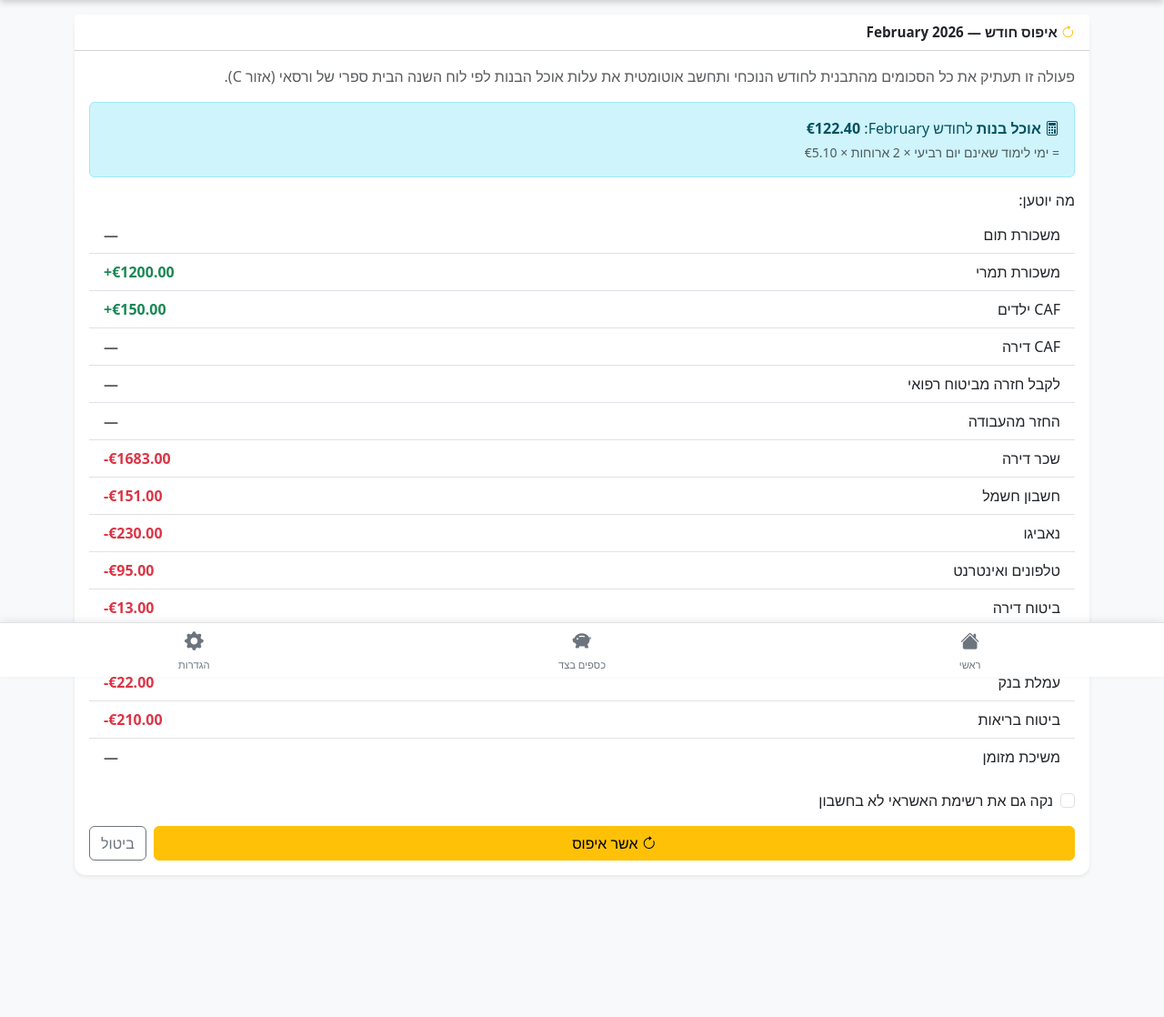
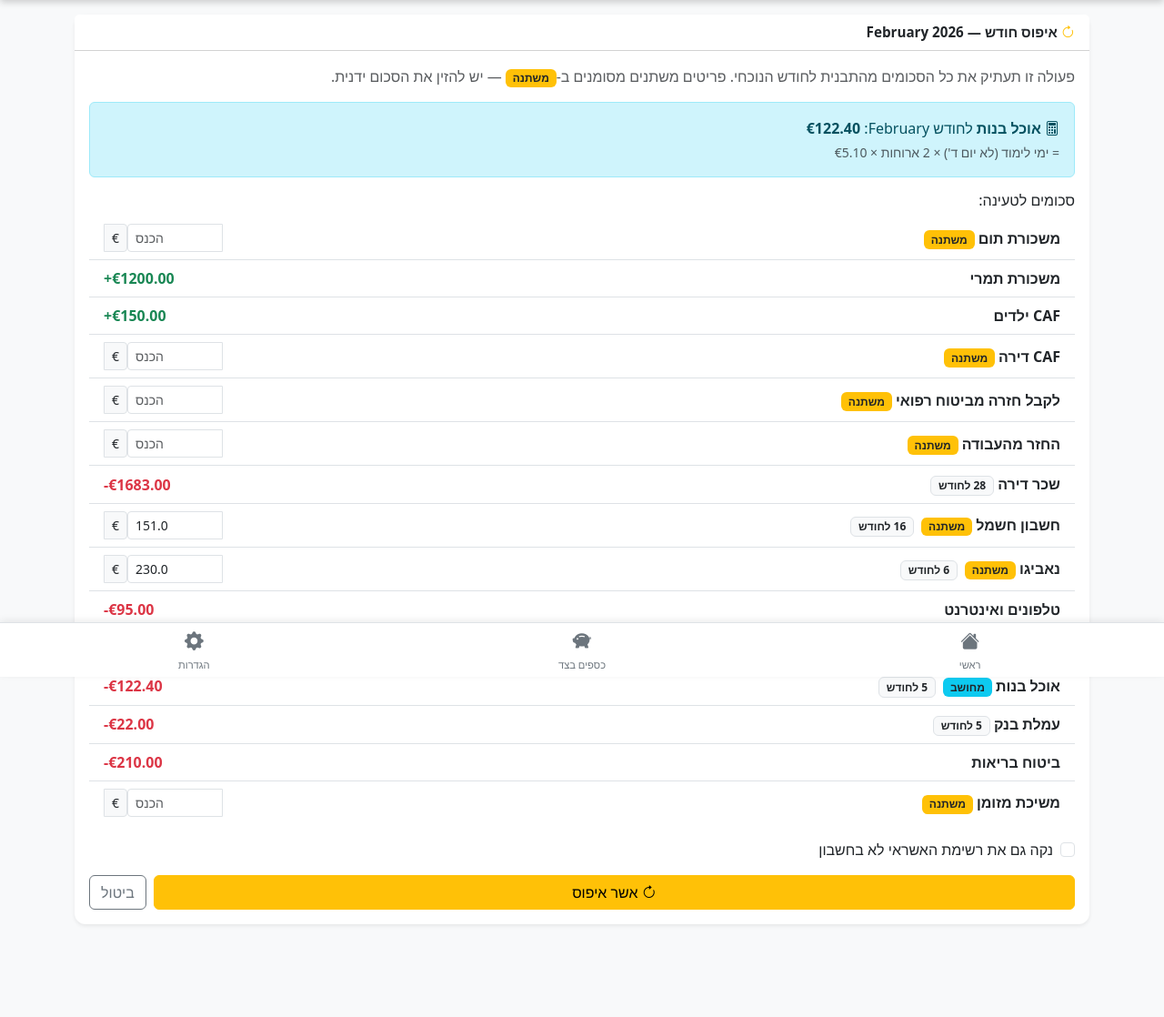
Before and after one commit to TomShalmony/budget-app, a Flask app: page /month-reset in a window 1280 px wide. Shown: the part 56-1174 px from the top of the page at 91% size. Before the commit the page ends 1019 px from the top, so only its background shows below. Run offline with Flask 3, Linux system fonts and the light colour scheme; data comes from the database, SQL or seed files in the repository.

Commit message:
5 improvements: Hebrew-only formula, savings_ignore on dashboard, reset freeze, variable items, inline amount editing
- Girls' money removed from formula (included in savings_ignore)
- בעו"ש לא להתייחס added to main dashboard quick-update
- At-reset freeze: shows start-of-month value + delta next to current
- Variable items (נביגו etc): editable amount input shown during month reset
- is_variable flag per template item, configurable in settings
- Inline amount edit on every non-cleared expense/income row (for partial charges)
- Amount edit forms subtly faded until hovered/focused

Co-Authored-By: Claude Sonnet 4.6 <noreply@anthropic.com>

```diff
--- a/app.py
+++ b/app.py
@@ -10,28 +10,28 @@ DATABASE = os.environ.get('DATABASE_PATH', 'budget.db')
 
 # ---------------------------------------------------------------------------
 # Template — mirrors Column C of the Excel sheet "מתגלגל"
+# is_variable=1 → amount is entered manually at each month reset
 # ---------------------------------------------------------------------------
 EXPENSE_TEMPLATE = [
     # הכנסות
-    dict(name='משכורת תום',               name_en="Tom's salary",               amount=None,   debit_day=None, is_income=1, sort_order=1),
-    dict(name='משכורת תמרי',              name_en="Tamari's salary",             amount=1200.0, debit_day=None, is_income=1, sort_order=2),
-    dict(name='CAF ילדים',                name_en='CAF children',                amount=150.0,  debit_day=None, is_income=1, sort_order=3),
-    dict(name='CAF דירה',                 name_en='CAF housing',                 amount=None,   debit_day=None, is_income=1, sort_order=4),
-    dict(name='לקבל חזרה מביטוח רפואי',  name_en='Medical insurance refund',    amount=None,   debit_day=None, is_income=1, sort_order=5),
-    dict(name='החזר מהעבודה',             name_en='Work reimbursement',          amount=None,   debit_day=None, is_income=1, sort_order=6),
+    dict(name='משכורת תום',               name_en="Tom's salary",               amount=None,   debit_day=None, is_income=1, is_variable=1, sort_order=1),
+    dict(name='משכורת תמרי',              name_en="Tamari's salary",             amount=1200.0, debit_day=None, is_income=1, is_variable=0, sort_order=2),
+    dict(name='CAF ילדים',                name_en='CAF children',                amount=150.0,  debit_day=None, is_income=1, is_variable=0, sort_order=3),
+    dict(name='CAF דירה',                 name_en='CAF housing',                 amount=None,   debit_day=None, is_income=1, is_variable=1, sort_order=4),
+    dict(name='לקבל חזרה מביטוח רפואי',  name_en='Medical insurance refund',    amount=None,   debit_day=None, is_income=1, is_variable=1, sort_order=5),
+    dict(name='החזר מהעבודה',             name_en='Work reimbursement',          amount=None,   debit_day=None, is_income=1, is_variable=1, sort_order=6),
     # הוצאות
-    dict(name='שכר דירה',                 name_en='Rent',                        amount=1683.0, debit_day=28,   is_income=0, sort_order=7),
-    dict(name='חשבון חשמל',              name_en='EDF',                         amount=151.0,  debit_day=16,   is_income=0, sort_order=8),
-    dict(name='נאביגו',                   name_en='Navigo',                      amount=230.0,  debit_day=6,    is_income=0, sort_order=9),
-    dict(name='טלפונים ואינטרנט',         name_en='Phones & internet',           amount=95.0,   debit_day=None, is_income=0, sort_order=10),
-    dict(name='ביטוח דירה',              name_en='Home insurance',              amount=13.0,   debit_day=19,   is_income=0, sort_order=11),
-    dict(name='אוכל בנות',               name_en="Girls' school food",          amount=None,   debit_day=5,    is_income=0, sort_order=12),
-    dict(name='עמלת בנק',                name_en='Bank fee',                    amount=22.0,   debit_day=5,    is_income=0, sort_order=13),
-    dict(name='ביטוח בריאות',            name_en='Mutuelle',                    amount=210.0,  debit_day=None, is_income=0, sort_order=14),
-    dict(name='משיכת מזומן',             name_en='Cash withdrawal',             amount=None,   debit_day=None, is_income=0, sort_order=15),
+    dict(name='שכר דירה',                 name_en='Rent',                        amount=1683.0, debit_day=28,   is_income=0, is_variable=0, sort_order=7),
+    dict(name='חשבון חשמל',              name_en='EDF',                         amount=151.0,  debit_day=16,   is_income=0, is_variable=1, sort_order=8),
+    dict(name='נאביגו',                   name_en='Navigo',                      amount=230.0,  debit_day=6,    is_income=0, is_variable=1, sort_order=9),
+    dict(name='טלפונים ואינטרנט',         name_en='Phones & internet',           amount=95.0,   debit_day=None, is_income=0, is_variable=0, sort_order=10),
+    dict(name='ביטוח דירה',              name_en='Home insurance',              amount=13.0,   debit_day=19,   is_income=0, is_variable=0, sort_order=11),
+    dict(name='אוכל בנות',               name_en="Girls' school food",          amount=None,   debit_day=5,    is_income=0, is_variable=0, sort_order=12),
+    dict(name='עמלת בנק',                name_en='Bank fee',                    amount=22.0,   debit_day=5,    is_income=0, is_variable=0, sort_order=13),
+    dict(name='ביטוח בריאות',            name_en='Mutuelle',                    amount=210.0,  debit_day=None, is_income=0, is_variable=0, sort_order=14),
+    dict(name='משיכת מזומן',             name_en='Cash withdrawal',             amount=None,   debit_day=None, is_income=0, is_variable=1, sort_order=15),
 ]
 
-# Default savings items — mirrors sheet "כספים בצד"
 SAVINGS_ITEMS = [
     dict(name='בתוך העו"ש', amount=8700.0,  sort_order=1),
     dict(name='פק"מ א',     amount=11728.0, sort_order=2),
@@ -59,13 +59,14 @@ def init_db():
     )''')
 
     c.execute('''CREATE TABLE IF NOT EXISTS expense_template (
-        id         INTEGER PRIMARY KEY AUTOINCREMENT,
-        name       TEXT NOT NULL,
-        name_en    TEXT,
-        amount     REAL,
-        debit_day  INTEGER,
-        is_income  INTEGER DEFAULT 0,
-        sort_order INTEGER DEFAULT 0
+        id          INTEGER PRIMARY KEY AUTOINCREMENT,
+        name        TEXT NOT NULL,
+        name_en     TEXT,
+        amount      REAL,
+        debit_day   INTEGER,
+        is_income   INTEGER DEFAULT 0,
+        is_variable INTEGER DEFAULT 0,
+        sort_order  INTEGER DEFAULT 0
     )''')
 
     c.execute('''CREATE TABLE IF NOT EXISTS current_expenses (
@@ -76,6 +77,7 @@ def init_db():
         amount      REAL,
         debit_day   INTEGER,
         is_income   INTEGER DEFAULT 0,
+        is_variable INTEGER DEFAULT 0,
         is_cleared  INTEGER DEFAULT 0,
         sort_order  INTEGER DEFAULT 0
     )''')
@@ -87,7 +89,6 @@ def init_db():
         created_at TIMESTAMP DEFAULT CURRENT_TIMESTAMP
     )''')
 
-    # כספים בצד — separate savings tracking
     c.execute('''CREATE TABLE IF NOT EXISTS savings (
         id         INTEGER PRIMARY KEY AUTOINCREMENT,
         name       TEXT NOT NULL,
@@ -99,29 +100,37 @@ def init_db():
     for key, value in [
         ('balance', 0.0),
         ('future', 0.0),
-        ('savings_ignore', 8700.0),   # B32 — בעו"ש לא להתייחס (synced with savings table)
-        ('girls_shachar', 500.0),     # B33 partial — שחר
-        ('girls_yaara', 500.0),       # B33 partial — יערה
+        ('savings_ignore', 8700.0),
+        ('savings_ignore_at_reset', 8700.0),  # frozen value from last reset
+        ('girls_shachar', 500.0),
+        ('girls_yaara', 500.0),
     ]:
         c.execute("INSERT OR IGNORE INTO settings (key, value) VALUES (?, ?)", (key, value))
 
-    # Expense template
     if c.execute("SELECT COUNT(*) FROM expense_template").fetchone()[0] == 0:
         for item in EXPENSE_TEMPLATE:
             c.execute(
-                "INSERT INTO expense_template (name, name_en, amount, debit_day, is_income, sort_order) "
-                "VALUES (?, ?, ?, ?, ?, ?)",
-                (item['name'], item['name_en'], item['amount'],
-                 item['debit_day'], item['is_income'], item['sort_order'])
+                "INSERT INTO expense_template "
+                "(name, name_en, amount, debit_day, is_income, is_variable, sort_order) "
+                "VALUES (?, ?, ?, ?, ?, ?, ?)",
+                (item['name'], item['name_en'], item['amount'], item['debit_day'],
+                 item['is_income'], item['is_variable'], item['sort_order'])
             )
 
-    # Savings
     if c.execute("SELECT COUNT(*) FROM savings").fetchone()[0] == 0:
         for item in SAVINGS_ITEMS:
-            c.execute(
-                "INSERT INTO savings (name, amount, sort_order) VALUES (?, ?, ?)",
-                (item['name'], item['amount'], item['sort_order'])
-            )
+            c.execute("INSERT INTO savings (name, amount, sort_order) VALUES (?, ?, ?)",
+                      (item['name'], item['amount'], item['sort_order']))
+
+    # Migration: add is_variable column if it doesn't exist yet
+    try:
+        c.execute("ALTER TABLE expense_template ADD COLUMN is_variable INTEGER DEFAULT 0")
+        c.execute("ALTER TABLE current_expenses ADD COLUMN is_variable INTEGER DEFAULT 0")
+    except Exception:
+        pass  # column already exists
+
+    # Migration: add savings_ignore_at_reset if it doesn't exist yet
+    c.execute("INSERT OR IGNORE INTO settings (key, value) VALUES ('savings_ignore_at_reset', 8700.0)")
 
     conn.commit()
     conn.close()
@@ -141,13 +150,14 @@ def set_setting(key, value):
     conn.close()
 
 
-def compute_remaining(balance, future, savings_ignore, girls_total,
+def compute_remaining(balance, future, savings_ignore,
                       income_items, expense_items, pending_transactions):
-    """מחשב את הנשאר — מקביל לנוסחת Excel: SUM(B2:B10) - SUM(B12:B32)"""
+    """Replicates Excel formula: SUM(B2:B10) - SUM(B12:B32)
+    Girls' money is included within savings_ignore (not tracked separately in formula)."""
     income_sum  = sum(r['amount'] for r in income_items  if not r['is_cleared'] and r['amount'])
     expense_sum = sum(r['amount'] for r in expense_items if not r['is_cleared'] and r['amount'])
     pending_sum = sum(r['amount'] for r in pending_transactions)
-    return balance + future + income_sum - expense_sum - pending_sum - savings_ignore - girls_total
+    return balance + future + income_sum - expense_sum - pending_sum - savings_ignore
 
 
 # ---------------------------------------------------------------------------
@@ -155,8 +165,7 @@ def compute_remaining(balance, future, savings_ignore, girls_total,
 # ---------------------------------------------------------------------------
 
 with app.app_context():
-    if not os.path.exists(DATABASE):
-        init_db()
+    init_db()
 
 
 # ---------------------------------------------------------------------------
@@ -171,14 +180,12 @@ def index():
     pending_transactions = conn.execute("SELECT * FROM pending_transactions ORDER BY created_at DESC").fetchall()
     conn.close()
 
-    balance        = get_setting('balance')
-    future         = get_setting('future')
-    savings_ignore = get_setting('savings_ignore')
-    girls_shachar  = get_setting('girls_shachar')
-    girls_yaara    = get_setting('girls_yaara')
-    girls_total    = girls_shachar + girls_yaara
+    balance                = get_setting('balance')
+    future                 = get_setting('future')
+    savings_ignore         = get_setting('savings_ignore')
+    savings_ignore_at_reset = get_setting('savings_ignore_at_reset')
 
-    remaining = compute_remaining(balance, future, savings_ignore, girls_total,
+    remaining = compute_remaining(balance, future, savings_ignore,
                                   income_items, expense_items, pending_transactions)
     days    = calculate_days_until_25()
     per_day = remaining / days if days > 0 else 0
@@ -192,7 +199,7 @@ def index():
     return render_template('index.html',
         balance=balance, future=future,
         savings_ignore=savings_ignore,
-        girls_shachar=girls_shachar, girls_yaara=girls_yaara, girls_total=girls_total,
+        savings_ignore_at_reset=savings_ignore_at_reset,
         income_items=income_items, expense_items=expense_items,
         pending_transactions=pending_transactions,
         income_pending_total=income_pending_total,
@@ -205,7 +212,7 @@ def index():
 
 @app.route('/update-balance', methods=['POST'])
 def update_balance():
-    for key in ('balance', 'future'):
+    for key in ('balance', 'future', 'savings_ignore'):
         val = request.form.get(key, '').strip()
         if val:
             set_setting(key, float(val))
@@ -227,6 +234,21 @@ def unclear_expense(expense_id):
     conn.execute("UPDATE current_expenses SET is_cleared=0 WHERE id=?", (expense_id,))
     conn.commit()
     conn.close()
+    return redirect(url_for('index'))
+
+
+@app.route('/update-expense-amount/<int:expense_id>', methods=['POST'])
+def update_expense_amount(expense_id):
+    val = request.form.get('amount', '').strip()
+    if val:
+        try:
+            conn = get_db()
+            conn.execute("UPDATE current_expenses SET amount=? WHERE id=?",
+                         (float(val), expense_id))
+            conn.commit()
+            conn.close()
+        except ValueError:
+            pass
     return redirect(url_for('index'))
 
 
@@ -267,23 +289,34 @@ def month_reset():
         if request.form.get('clear_pending'):
             conn.execute("DELETE FROM pending_transactions")
 
+        # Freeze savings_ignore at the time of reset
+        current_savings_ignore = get_setting('savings_ignore')
+        set_setting('savings_ignore_at_reset', current_savings_ignore)
+
         templates = conn.execute("SELECT * FROM expense_template ORDER BY sort_order").fetchall()
         for t in templates:
             amount = t['amount']
             if t['name'] == 'אוכל בנות':
                 amount = food_cost
+            elif t['is_variable']:
+                # Use manually entered value from reset form
+                val = request.form.get(f'var_{t["id"]}', '').strip()
+                if val:
+                    amount = float(val)
+
             conn.execute(
                 "INSERT INTO current_expenses "
-                "(template_id, name, name_en, amount, debit_day, is_income, sort_order) "
-                "VALUES (?, ?, ?, ?, ?, ?, ?)",
+                "(template_id, name, name_en, amount, debit_day, is_income, is_variable, sort_order) "
+                "VALUES (?, ?, ?, ?, ?, ?, ?, ?)",
                 (t['id'], t['name'], t['name_en'], amount,
-                 t['debit_day'], t['is_income'], t['sort_order'])
+                 t['debit_day'], t['is_income'], t['is_variable'], t['sort_order'])
             )
 
         conn.commit()
         conn.close()
 
-        flash(f'איפוס חודש {today.strftime("%B %Y")} הושלם! אוכל בנות: €{food_cost:.2f}', 'success')
+        flash(f'Month reset for {today.strftime("%B %Y")} complete! '
+              f"Girls' food: \u20ac{food_cost:.2f}", 'success')
         return redirect(url_for('index'))
 
     food_cost = calculate_girls_food(today.year, today.month)
@@ -299,46 +332,35 @@ def month_reset():
 def savings():
     if request.method == 'POST':
         conn = get_db()
-
-        # Update savings items
         for key, value in request.form.items():
             if key.startswith('saving_'):
-                sid = int(key.split('_')[1])
-                val = value.strip()
+                sid    = int(key.split('_')[1])
+                val    = value.strip()
                 amount = float(val) if val else 0.0
                 conn.execute("UPDATE savings SET amount=? WHERE id=?", (amount, sid))
-
-                # Sync בתוך העו"ש → savings_ignore (B32)
                 row = conn.execute("SELECT name FROM savings WHERE id=?", (sid,)).fetchone()
                 if row and row['name'] == 'בתוך העו"ש':
                     conn.execute("INSERT OR REPLACE INTO settings (key, value) VALUES (?, ?)",
                                  ('savings_ignore', amount))
-
-        # Update girls' savings
         for key in ('girls_shachar', 'girls_yaara'):
             val = request.form.get(key, '').strip()
             if val:
                 conn.execute("INSERT OR REPLACE INTO settings (key, value) VALUES (?, ?)",
                              (key, float(val)))
-
         conn.commit()
         conn.close()
-        flash('כספים בצד עודכנו!', 'success')
+        flash('Savings updated!', 'success')
         return redirect(url_for('savings'))
 
     conn = get_db()
     savings_items = conn.execute("SELECT * FROM savings ORDER BY sort_order").fetchall()
     conn.close()
 
-    savings_total  = sum(s['amount'] for s in savings_items)
-    girls_shachar  = get_setting('girls_shachar')
-    girls_yaara    = get_setting('girls_yaara')
-
     return render_template('savings.html',
         savings_items=savings_items,
-        savings_total=savings_total,
-        girls_shachar=girls_shachar,
-        girls_yaara=girls_yaara,
+        savings_total=sum(s['amount'] for s in savings_items),
+        girls_shachar=get_setting('girls_shachar'),
+        girls_yaara=get_setting('girls_yaara'),
     )
 
 
@@ -357,19 +379,26 @@ def settings():
                 val = value.strip()
                 conn.execute("UPDATE expense_template SET debit_day=? WHERE id=?",
                              (int(val) if val else None, tid))
+            elif key.startswith('variable_'):
+                tid = int(key.split('_')[1])
+                conn.execute("UPDATE expense_template SET is_variable=1 WHERE id=?", (tid,))
+        # Unset is_variable for unchecked boxes
+        all_tids = [row['id'] for row in conn.execute("SELECT id FROM expense_template").fetchall()]
+        checked  = {int(k.split('_')[1]) for k in request.form if k.startswith('variable_')}
+        for tid in all_tids:
+            if tid not in checked:
+                conn.execute("UPDATE expense_template SET is_variable=0 WHERE id=?", (tid,))
         conn.commit()
         conn.close()
-        flash('הגדרות נשמרו!', 'success')
+        flash('Settings saved!', 'success')
         return redirect(url_for('settings'))
 
     conn = get_db()
     templates = conn.execute("SELECT * FROM expense_template ORDER BY sort_order").fetchall()
     conn.close()
-
     return render_template('settings.html', templates=templates)
 
 
 if __name__ == '__main__':
-    if not os.path.exists(DATABASE):
-        init_db()
+    init_db()
     app.run(debug=True)
--- a/static/style.css
+++ b/static/style.css
@@ -57,6 +57,11 @@
 /* ── Padding for bottom nav ──────────────────── */
 body { padding-bottom: 70px; }
 
+/* ── Inline amount edit forms ────────────────── */
+.amount-edit-form { opacity: 0.6; transition: opacity 0.15s; }
+.amount-edit-form:hover,
+.amount-edit-form:focus-within { opacity: 1; }
+
 /* ── Mobile tweaks ───────────────────────────── */
 @media (max-width: 400px) {
   .kpi-number    { font-size: 2.8rem; }
--- a/templates/month_reset.html
+++ b/templates/month_reset.html
@@ -9,41 +9,65 @@
   </div>
   <div class="card-body">
     <p class="text-muted">
-      פעולה זו תעתיק את כל הסכומים מהתבנית לחודש הנוכחי
-      ותחשב אוטומטית את עלות אוכל הבנות לפי לוח השנה הבית ספרי של ורסאי (אזור C).
+      פעולה זו תעתיק את כל הסכומים מהתבנית לחודש הנוכחי.
+      פריטים משתנים מסומנים ב-<span class="badge bg-warning text-dark">משתנה</span> — יש להזין את הסכום ידנית.
     </p>
 
-    <!-- תצוגת אוכל בנות -->
+    <!-- Girls food preview -->
     <div class="alert alert-info">
       <i class="bi bi-calculator"></i>
       <strong>אוכל בנות</strong> לחודש {{ today.strftime('%B') }}:
       <strong dir="ltr">€{{ "%.2f"|format(food_cost) }}</strong>
-      <div class="small text-muted mt-1">
-        = ימי לימוד שאינם יום רביעי × 2 ארוחות × €5.10
-      </div>
+      <div class="small text-muted mt-1">= ימי לימוד (לא יום ד') × 2 ארוחות × €5.10</div>
     </div>
 
-    <!-- תצוגת תבנית -->
-    <h6 class="mt-3 mb-2">מה יוטען:</h6>
+    <form method="POST" action="/month-reset">
+
+      <h6 class="mb-2">סכומים לטעינה:</h6>
       <ul class="list-group list-group-flush mb-3">
         {% for t in templates %}
-        <li class="list-group-item d-flex justify-content-between align-items-center py-2">
-          <span>{{ t.name }}</span>
+          <li class="list-group-item py-2">
+            <div class="d-flex justify-content-between align-items-center">
+
+              <!-- Name + badges -->
+              <div>
+                <span class="fw-semibold">{{ t.name }}</span>
+                {% if t.name == 'אוכל בנות' %}
+                  <span class="badge bg-info text-dark me-1">מחושב</span>
+                {% elif t.is_variable %}
+                  <span class="badge bg-warning text-dark me-1">משתנה</span>
+                {% endif %}
+                {% if t.debit_day %}
+                  <span class="badge bg-light text-dark border me-1">{{ t.debit_day }} לחודש</span>
+                {% endif %}
+              </div>
+
+              <!-- Amount: calculated / editable / fixed -->
+              {% if t.name == 'אוכל בנות' %}
                 <span class="fw-bold {% if t.is_income %}text-success{% else %}text-danger{% endif %}" dir="ltr">
-            {% if t.name == 'אוכל בנות' %}
                   {% if t.is_income %}+{% else %}-{% endif %}€{{ "%.2f"|format(food_cost) }}
-              <span class="badge bg-info text-dark">מחושב</span>
+                </span>
+              {% elif t.is_variable %}
+                <div class="input-group input-group-sm" dir="ltr" style="max-width:130px">
+                  <span class="input-group-text">€</span>
+                  <input type="number" step="0.01" class="form-control"
+                         name="var_{{ t.id }}"
+                         value="{{ t.amount or '' }}"
+                         placeholder="{{ t.amount or 'הכנס' }}" />
+                </div>
               {% elif t.amount %}
+                <span class="fw-bold {% if t.is_income %}text-success{% else %}text-danger{% endif %}" dir="ltr">
                   {% if t.is_income %}+{% else %}-{% endif %}€{{ "%.2f"|format(t.amount) }}
+                </span>
               {% else %}
                 <span class="text-muted">—</span>
               {% endif %}
-          </span>
+
+            </div>
           </li>
         {% endfor %}
       </ul>
 
-    <form method="POST" action="/month-reset">
       <div class="form-check mb-3">
         <input class="form-check-input" type="checkbox" name="clear_pending" id="clearPending" />
         <label class="form-check-label" for="clearPending">
```
Also changed, not shown: templates/index.html (+69 -21 lines), templates/settings.html (+13 -7 lines). Lines whose indentation alone changed are shown as unchanged.
